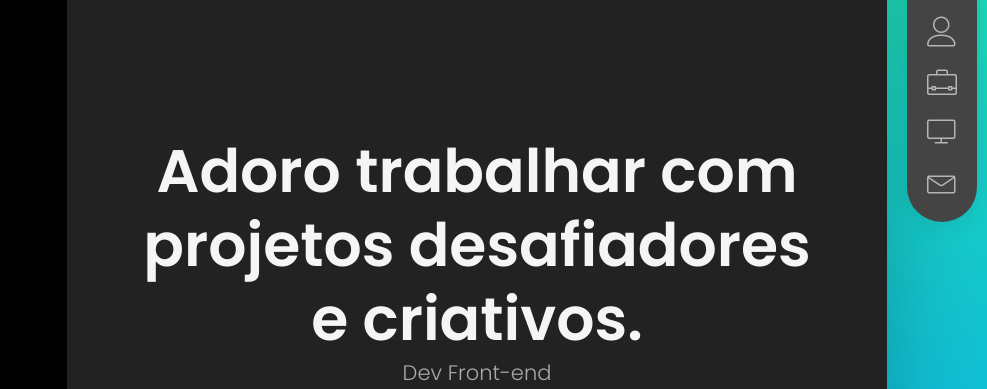
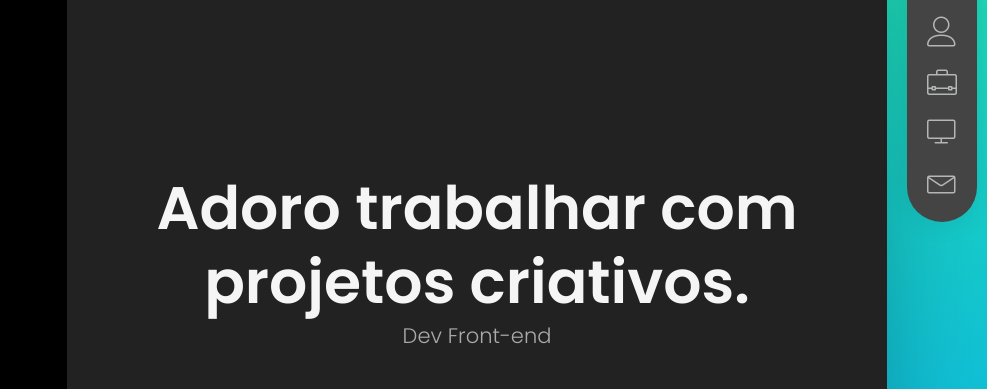
Before and after one commit to marc-go/marc-cv, a website: page index.html in a window 1280 px wide. Shown: the part 138-527 px from the top of the page, 293-1280 px from the left. Drawn offline with Linux system fonts and the light colour scheme; some packages are replaced by stand-ins of ours.

Commit message:
correção no call action

```diff
--- a/index.html
+++ b/index.html
@@ -116,7 +116,7 @@
                     <div class="row">
                       <div class="col-sm-12 col-md-12 col-lg-12">
                         <div class="title-block">
-                          <h2>Adoro trabalhar com projetos desafiadores e criativos.</h2>
+                          <h2>Adoro trabalhar com projetos criativos.</h2>
                           <div class="owl-carousel text-rotation">
                             <div class="item">
                               <div class="sp-subtitle">Design Visual</div>
```
